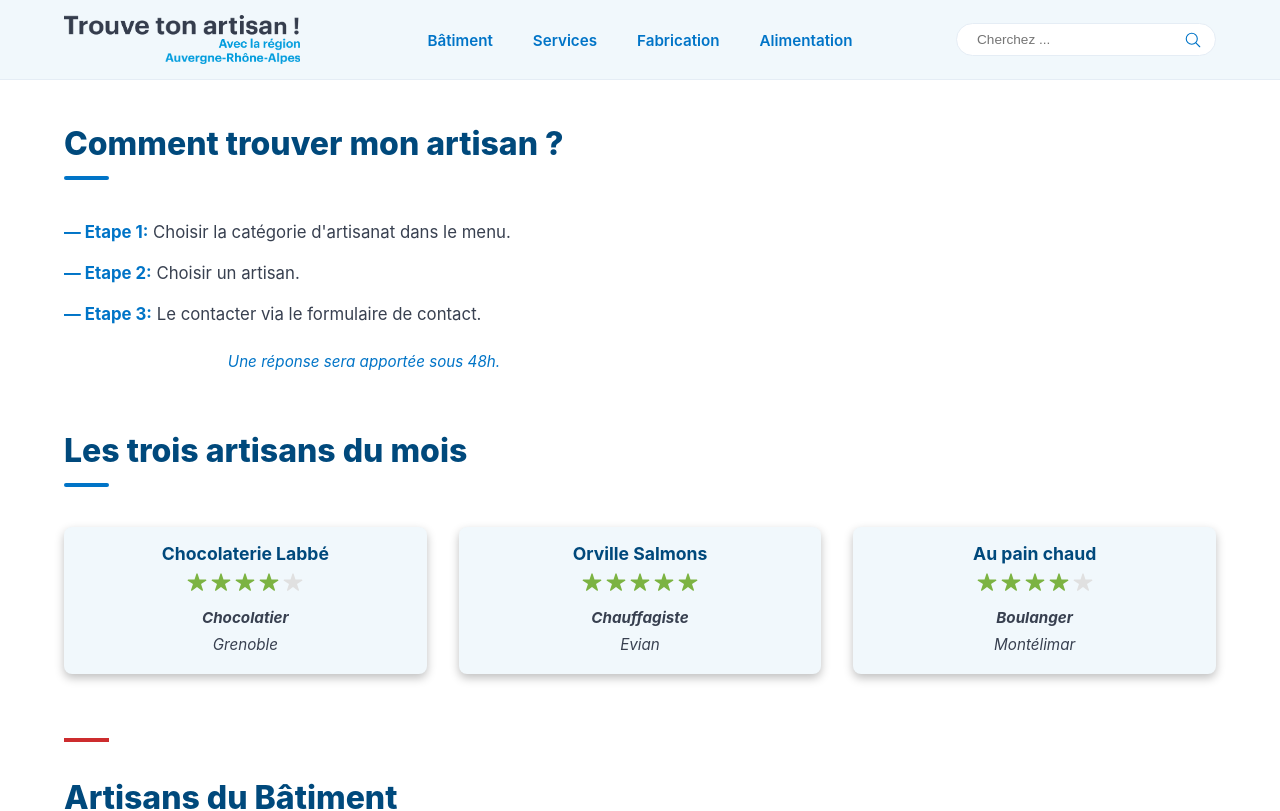
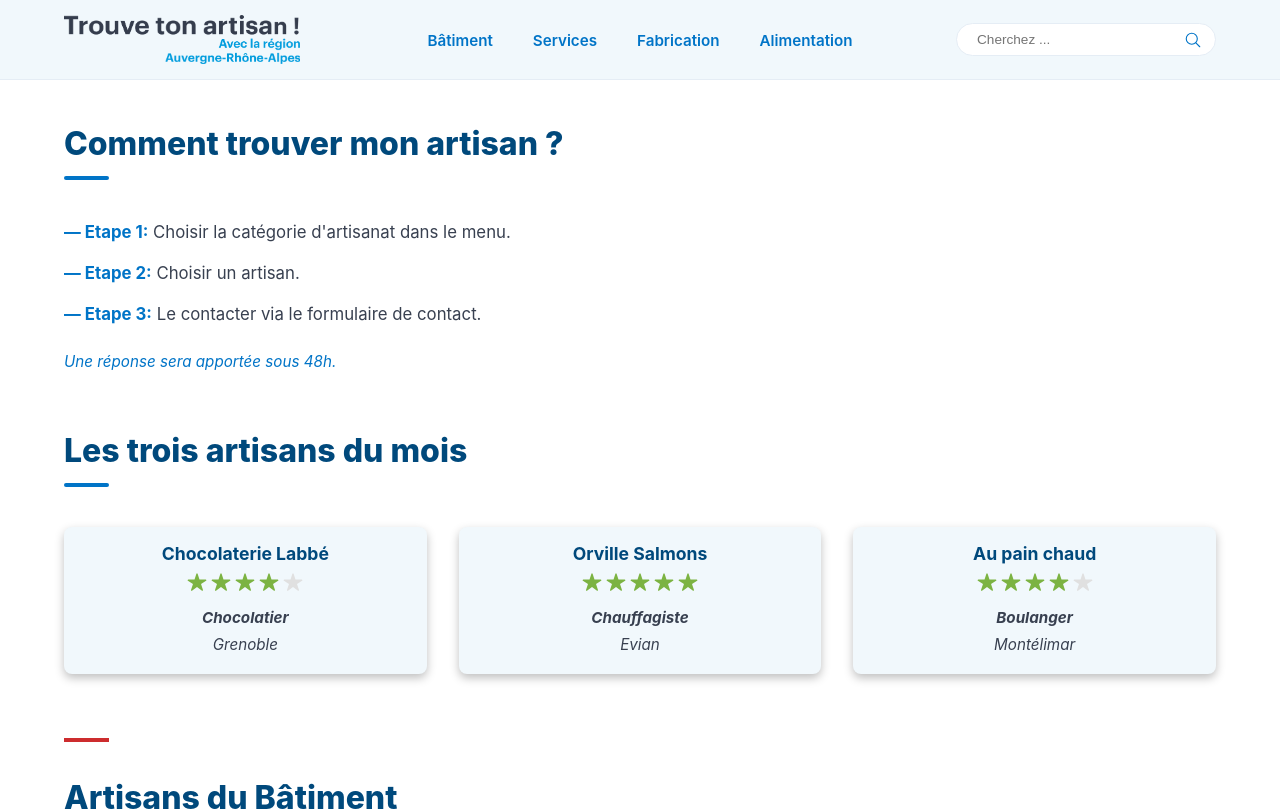
Before and after one commit to userXXIIXII/trouve-ton-artisan, a React (Vite) app: page / in a window 1280 px wide. Shown: the top 811 px of the page. Built offline with nearby package versions, Linux system fonts and the light colour scheme.

Commit message:
Correction padding .response-time de Home

```diff
--- a/src/pages/Home.scss
+++ b/src/pages/Home.scss
@@ -72,6 +72,9 @@
     color: var(--primary-blue);
     font-style: italic;
     font-size: 0.95rem;
+    text-align: left;
+    display: block;
+    padding: 0;
 }
 
 /* Grille des cartes Artisans */
```
